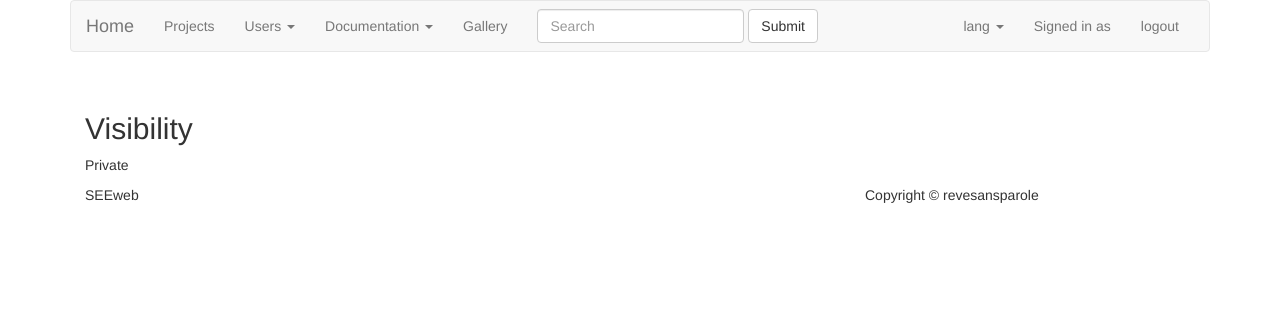
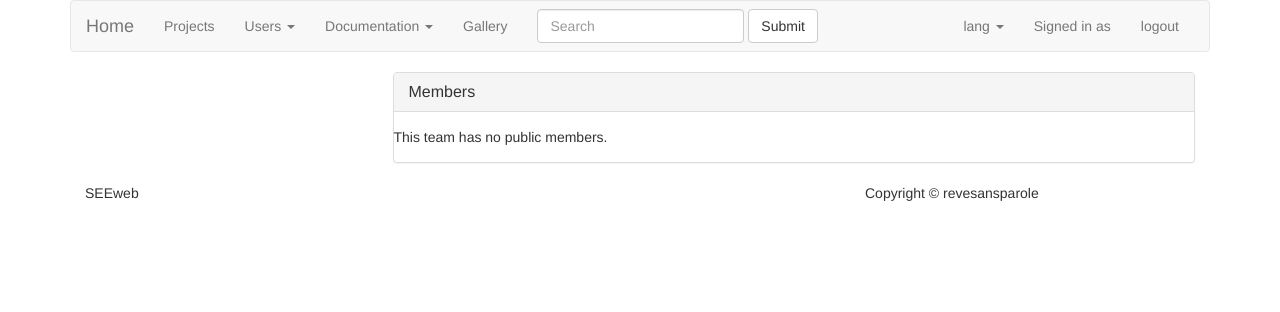
Before and after one commit to pradal/seeweb, a Python web app: template seeweb/templates/team/home.jinja2 in a window 1280 px wide. Shown: the top 312 px of the page. Run offline with Jinja, Linux system fonts and the light colour scheme; the template is opened without the code that fills it, so the values that code supplies are empty; some libraries are stand-ins or nearby versions.

Commit message:
list of auth for teams

```diff
--- a/seeweb/models/project.py
+++ b/seeweb/models/project.py
@@ -1,6 +1,6 @@
-from sqlalchemy import (Boolean, Column, ForeignKey, Index, Integer,
-                        PrimaryKeyConstraint, String, Table)
+from sqlalchemy import Boolean, Column, ForeignKey, Integer, String, Table
 from sqlalchemy.orm import relationship
+
 from models import Base
 
 
--- a/seeweb/static/team_theme.css
+++ b/seeweb/static/team_theme.css
@@ -2,3 +2,6 @@ body {
   color: #000000;
   background: #00aaff;
 }
+div.summary img {
+    width: 100%;
+}
--- a/seeweb/templates/team/home.jinja2
+++ b/seeweb/templates/team/home.jinja2
@@ -1,23 +1,56 @@
 {% extends "team_layout.html" %}
 
 {% block team_body %}
-<div class="team">
+<div class="summary col-md-3">
     <div class="row">
-      <div class="col-md-2">
+        <img src="{{ request.static_url('seeweb:static/avatar.jpg') }}">
+    </div>
+    <div class="row">
         <h1>{{ team.name }}</h1>
     </div>
     {% if allow_edit %}
-        <div class="right">
-            <a href="{{ request.route_url('team_edit', tid=team.name) }}" class="btn btn-sm">
+    <div class="row">
+        Visibility: {% if team.public %}Public{% else %}Private{% endif %}
+        <a class="btn btn-default pull-right" href="{{ request.route_url('team_edit', tid=team.name) }}">
           <span aria-hidden="true" class="glyphicon glyphicon-pencil"></span>
           Edit team
         </a>
     </div>
     {% endif %}
 </div>
+<div class="content col-md-9">
+    <div class="panel panel-default">
+      <div class="panel-heading">
+        <h3 class="panel-title">Members</h3>
+      </div>
+      <div class="panel-body projects">
+        {% if members|length == 0 %}
         <div class="row">
-        <h2>Visibility</h1>
-        <p>{% if team.public %}Public{% else %}Private{% endif %}
+            This team has no public members.
+        </div>
+        {% else %}
+        <div class="table-responsive">
+            <table class="table table-striped">
+              <thead>
+                <tr>
+                  <th>username</th>
+                  <th>role</th>
+                </tr>
+              </thead>
+              <tbody>
+                {% for role, user in members %}
+                <tr>
+                  <td>
+                    <a href="{{ request.route_url('user_home', uid=user) }}">{{ user }}</a>
+                  </td>
+                  <td>{% if role == 1 %}read{% else %}edit{% endif %}</td>
+                </tr>
+                {% endfor %}
+              </tbody>
+            </table>
+        </div>
+        {% endif %}
+      </div>
     </div>
 </div>
 {% endblock %}
```
Also changed, not shown: seeweb/models/auth.py (+7 -0 lines), seeweb/models/team.py (+16 -1 lines), seeweb/scripts/initializedb.py (+7 -9 lines), seeweb/views/team/edit.py (+20 -21 lines), seeweb/views/team/home.py (+22 -3 lines), seeweb/static/user_theme.css (line endings or trailing spaces). Lines whose indentation alone changed are shown as unchanged.
